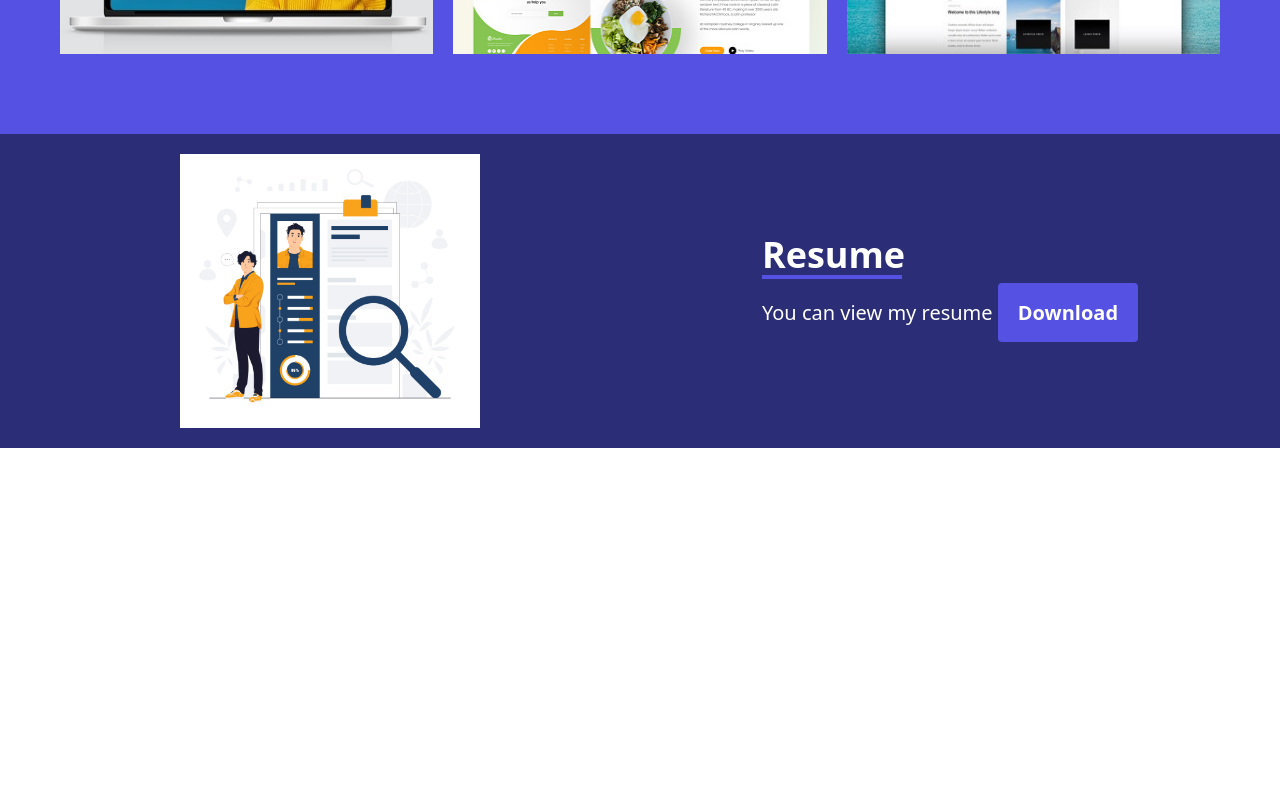
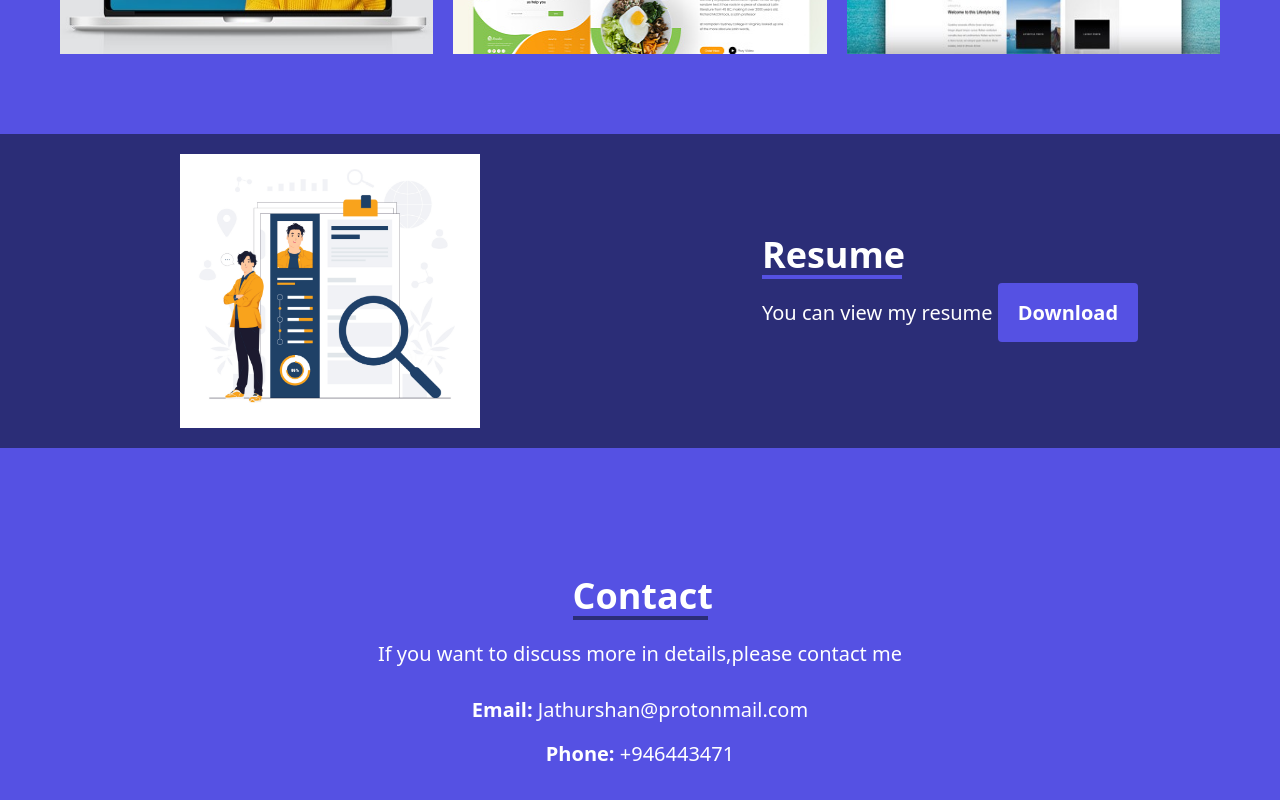
Before and after one commit to codesantaisai/Jathurshan, a React (Vite) app: page / in a window 1280 px wide. Shown: the part 1521-2321 px from the top of the page. Before the commit the page ends 1969 px from the top, so only its background shows below. Built offline with nearby package versions, Linux system fonts and the light colour scheme.

Commit message:
contact done

```diff
--- a/src/App.tsx
+++ b/src/App.tsx
@@ -1,6 +1,7 @@
 
 import './App.css'
 import About from './components/About'
+import Contact from './components/Contact'
 import Header from './components/Header'
 import Hero from './components/Hero'
 import Projects from './components/Projects'
@@ -13,6 +14,7 @@ function App() {
     <About/>
     <Projects/>
     <Resume/>
+    <Contact/>
     </>
   )
 }
--- /dev/null
+++ b/src/components/Contact.tsx
@@ -0,0 +1,15 @@
+
+function Contact() {
+  return (
+    <section className="flex  flex-col bg-primary px-5 py-32">
+        <div className="flex flex-col items-center text-white">
+            <h1 className="text-4xl border-b-4 border-secondary mb-5 w-[135px] font-bold">Contact</h1>
+            <p className="pb-5 text-xl">If you want to discuss more in details,please contact me </p>
+            <p className="py-2 text-xl "><span className="font-bold">Email: </span>Jathurshan@protonmail.com</p>
+            <p className="py-2 text-xl"><span className="font-bold">Phone: </span>+946443471</p>
+        </div>
+    </section>
+  )
+}
+
+export default Contact
```
